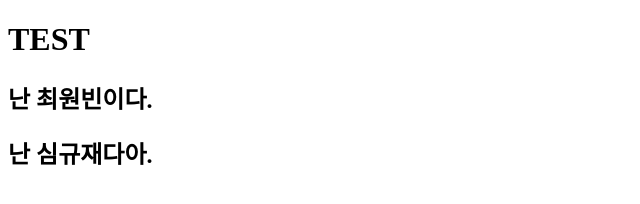
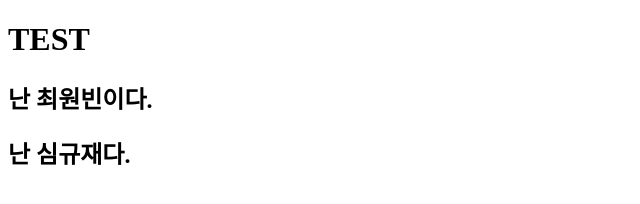
Before and after one commit to kutecse19/introduce-ourselves, a plain HTML site: page index.html in a window 1280 px wide. Shown: the full height of the page, 0-640 px from the left. Drawn offline with Linux system fonts and the light colour scheme.

Commit message:
Update index.html
심규재 추가

```diff
--- a/index.html
+++ b/index.html
@@ -8,6 +8,6 @@
     <body>
         <h1>TEST</h1>
         <h2>난 최원빈이다.</h2>
-        <h2>난 심규재다아.</h2>
+        <h2>난 심규재다.</h2>
     </body>
 </html>
```
